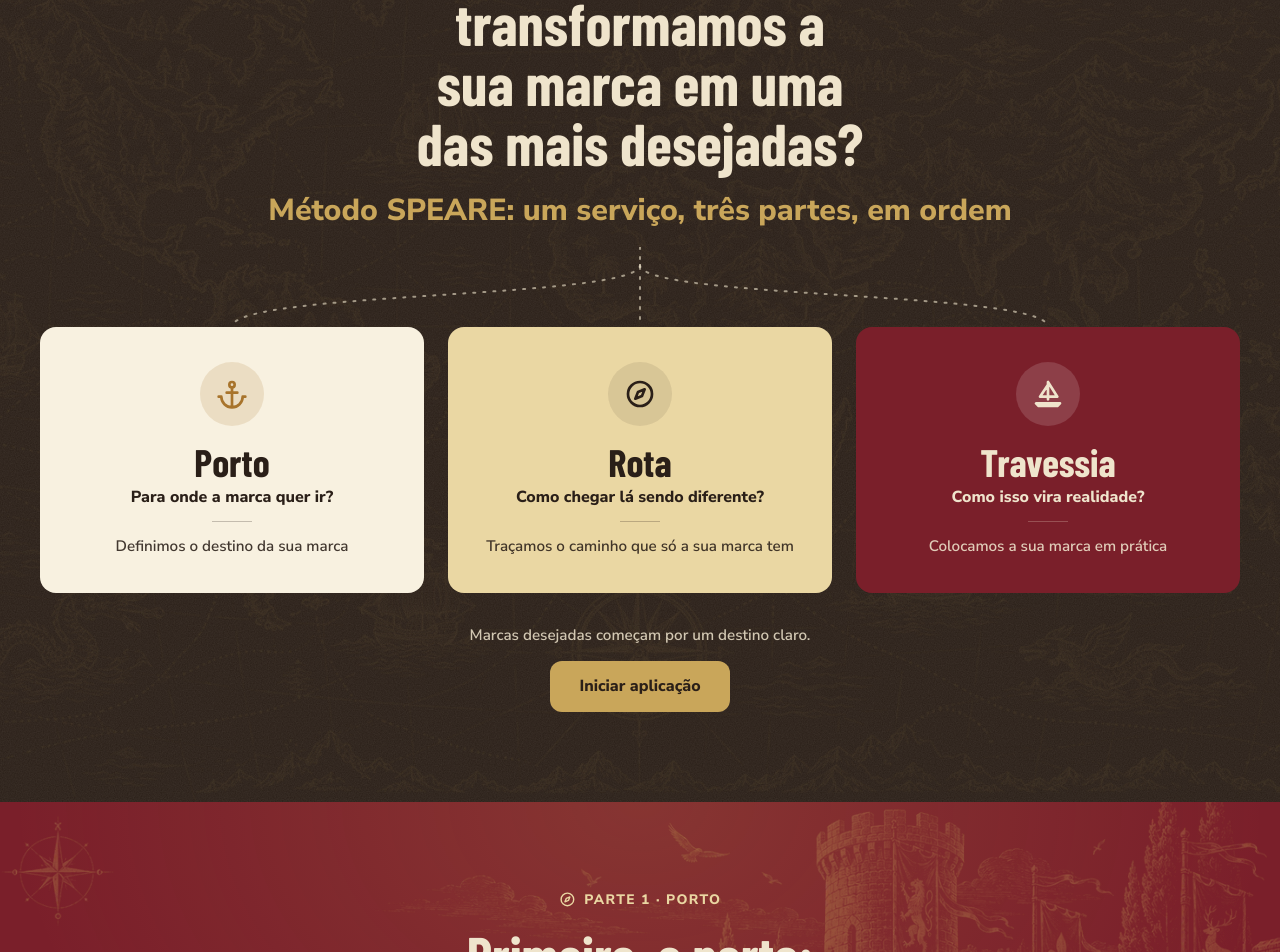
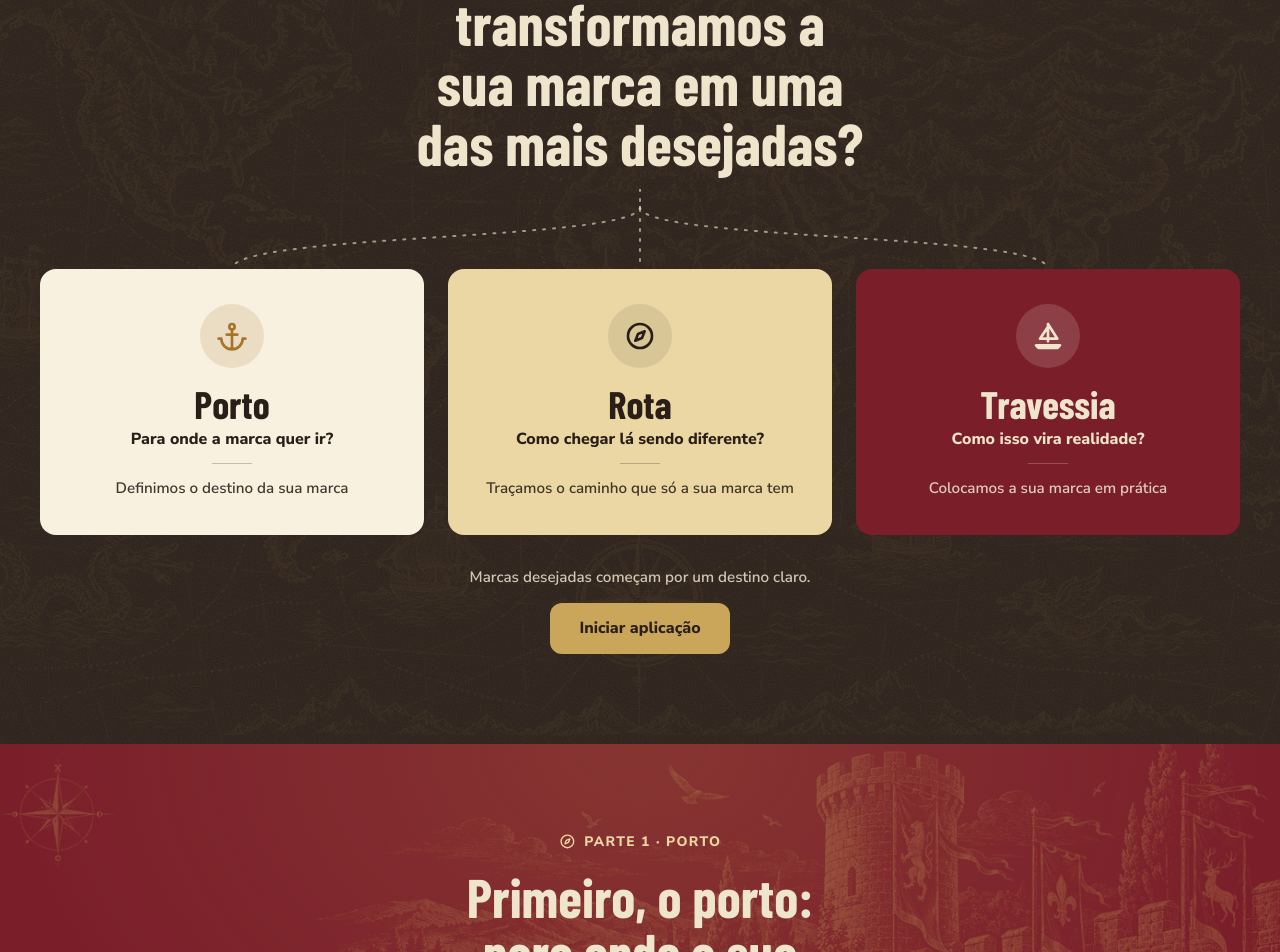
Before and after one commit to Viniwayne69/markway, a Next.js app: page / in a window 1280 px wide. Shown: the part 957-1909 px from the top of the page. Built offline with nearby package versions, Linux system fonts and the light colour scheme; a web font is replaced by a local one.

Commit message:
Remove o subtítulo da visão geral do serviço
Co-Authored-By: Claude Sonnet 5.5 <noreply@anthropic.com>
Claude-Session: https://claude.ai/code/session_018ckGgeLrJeXv2UHJFd83h8

```diff
--- a/src/components/SolutionsSection.tsx
+++ b/src/components/SolutionsSection.tsx
@@ -17,9 +17,6 @@ export function SolutionsSection() {
           <h2 id="solutions-title" className="display-title solutions-title" data-reveal>
             Como transformamos a sua marca em uma das mais desejadas?
           </h2>
-          <p className="solutions-sub" data-reveal style={{ "--d": "100ms" } as CSSProperties}>
-            Método SPEARE: um serviço, três partes, em ordem
-          </p>
         </div>
 
         <div className="solutions-wrap">
```
